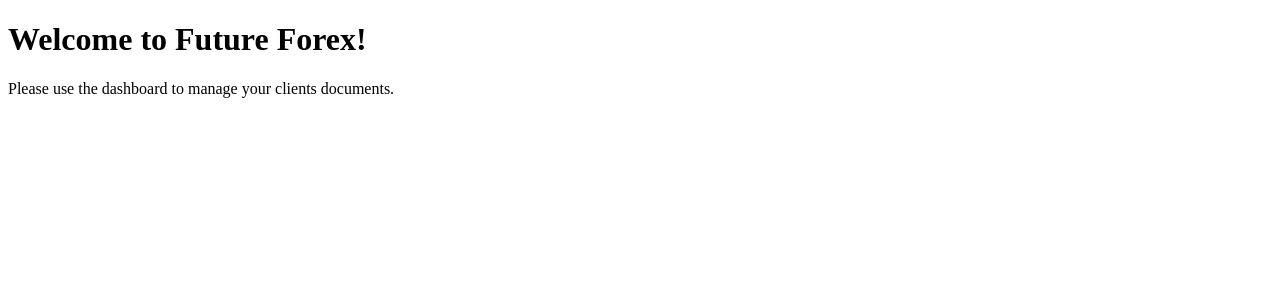
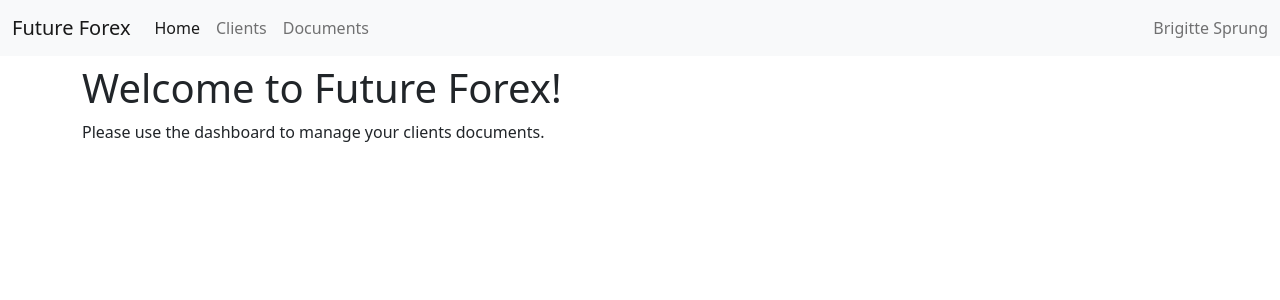
Before and after one commit to BrigitteSprung/futureForexAssessment, a Django app: page / in a window 1280 px wide. Shown: the top 300 px of the page. Run offline with Django 4.2, Linux system fonts and the light colour scheme; data that the repository does not hold is empty.

Commit message:
Added some styling and formatting.

```diff
--- /dev/null
+++ b/dashboard/templates/dashboard/base_generic.html
@@ -0,0 +1,54 @@
+<!DOCTYPE html>
+<html lang="en">
+<head>
+    <meta charset="UTF-8">
+    <meta name="viewport" content="width=device-width, initial-scale=1.0">
+    <title>Future Forex</title>
+    {% load static %}
+    <!-- CSS only -->
+    <link href="https://cdn.jsdelivr.net/npm/bootstrap@5.1.3/dist/css/bootstrap.min.css" rel="stylesheet"
+          integrity="sha384-1BmE4kWBq78iYhFldvKuhfTAU6auU8tT94WrHftjDbrCEXSU1oBoqyl2QvZ6jIW3" crossorigin="anonymous">
+    <link rel="stylesheet" href="{% static 'dashboard/style.css' %}">
+
+</head>
+<body>
+<nav class="navbar navbar-expand-lg navbar-light bg-light">
+  <div class="container-fluid">
+    <a class="navbar-brand" href="#">Future Forex</a>
+    <button class="navbar-toggler" type="button" data-bs-toggle="collapse" data-bs-target="#navbarText" aria-controls="navbarText" aria-expanded="false" aria-label="Toggle navigation">
+      <span class="navbar-toggler-icon"></span>
+    </button>
+    <div class="collapse navbar-collapse" id="navbarText">
+      <ul class="navbar-nav me-auto mb-2 mb-lg-0">
+        <li class="nav-item">
+          <a class="nav-link active" aria-current="page" href="#">Home</a>
+        </li>
+        <li class="nav-item">
+          <a class="nav-link" href="#">Clients</a>
+        </li>
+        <li class="nav-item">
+          <a class="nav-link" href="#">Documents</a>
+        </li>
+      </ul>
+      <span class="navbar-text">
+        Brigitte Sprung
+      </span>
+    </div>
+  </div>
+</nav>
+
+<div class="container mt-2">
+    {% block content %}
+
+
+{% endblock %}
+</div>
+
+
+
+<!-- JavaScript Bundle with Popper -->
+<script src="https://cdn.jsdelivr.net/npm/bootstrap@5.1.3/dist/js/bootstrap.bundle.min.js"
+        integrity="sha384-ka7Sk0Gln4gmtz2MlQnikT1wXgYsOg+OMhuP+IlRH9sENBO0LRn5q+8nbTov4+1p"
+        crossorigin="anonymous"></script>
+</body>
+</html>
--- a/dashboard/templates/dashboard/index.html
+++ b/dashboard/templates/dashboard/index.html
@@ -1,10 +1,7 @@
-<!DOCTYPE html>
-<html lang="en">
-<head>
-    <meta charset="UTF-8">
-    <title>Dashboard</title>
-</head>
-<body>
+{% extends 'dashboard/base_generic.html' %}
+{% load static %}
+
+{% block content %}
 <h1>Welcome to Future Forex!</h1>
 <p>Please use the dashboard to manage your clients documents.</p>
 <div>
@@ -15,5 +12,4 @@
         <button>Send Document Request</button>
     {% endfor %}
 </div>
-</body>
-</html>
+{% endblock %}
```
Also changed, not shown: dashboard/templates/dashboard/client_page.html (+5 -9 lines), dashboard/templates/documents/upload_page.html (+6 -8 lines), Readme.md.
